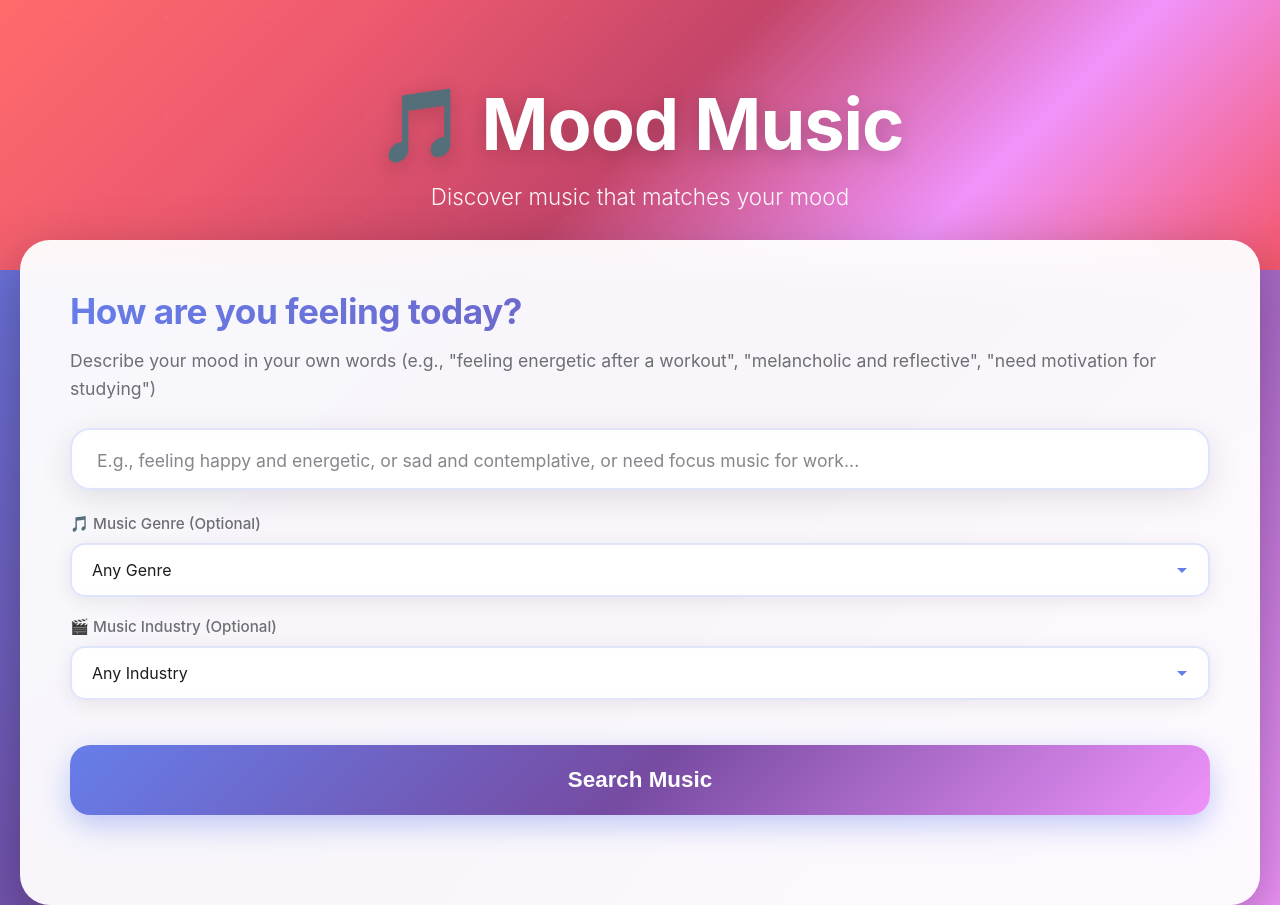
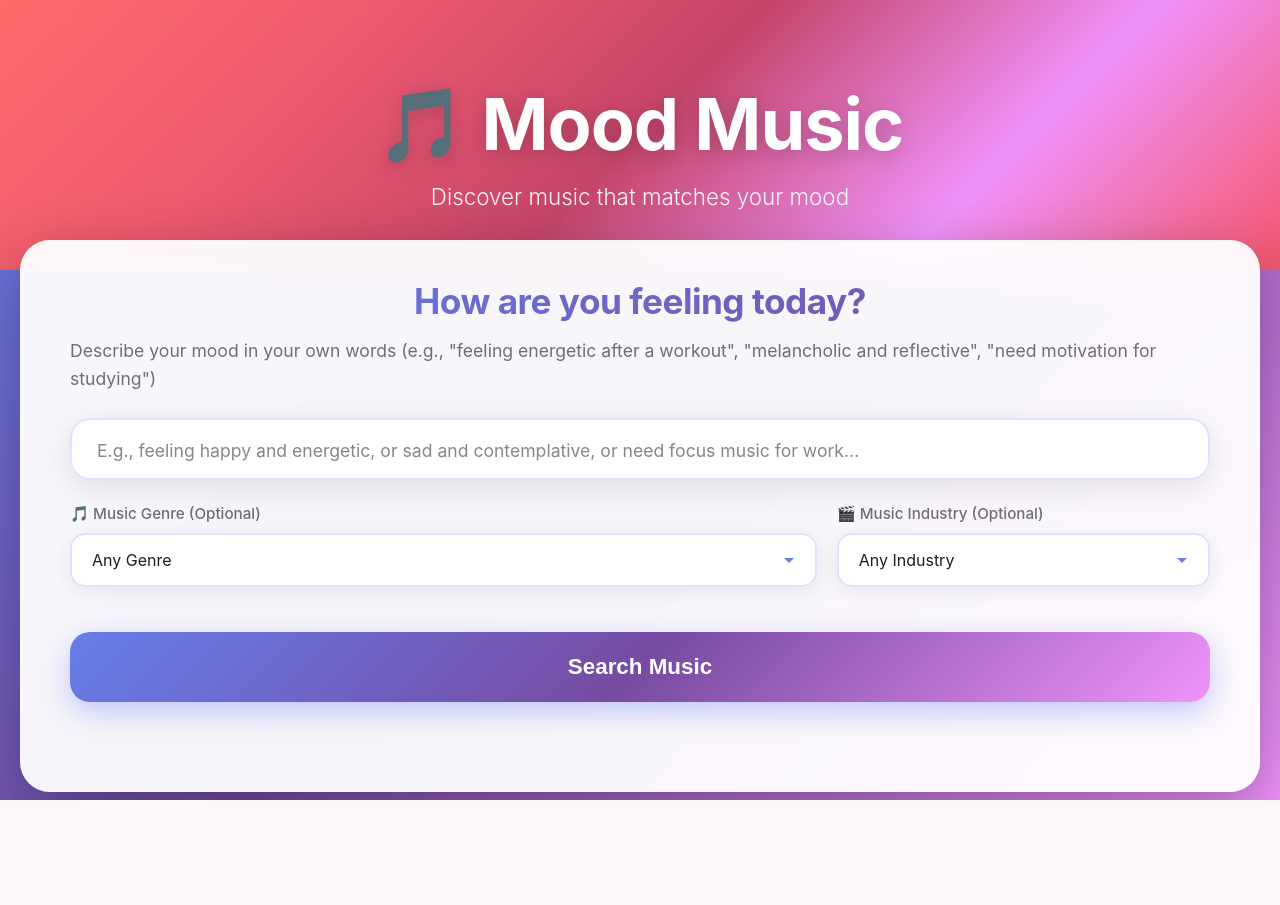
Before and after one commit to soumilsri/MoodBasedMusic, a Flask app: page / in a window 1280 px wide. After the commit the page ends 800 px from the top, so only its background shows below. Run offline with Flask 3, Linux system fonts and the light colour scheme; some libraries are stand-ins or nearby versions.

Commit message:
UI improvements: center align heading, place genre/industry selectors side by side, adjust positioning

```diff
--- a/templates/index.html
+++ b/templates/index.html
@@ -77,7 +77,7 @@
             backdrop-filter: blur(20px);
             margin: -30px 20px 0;
             border-radius: 30px;
-            padding: 50px;
+            padding: 40px 50px 50px;
             box-shadow: 0 20px 60px rgba(0,0,0,0.3);
             position: relative;
             z-index: 10;
@@ -95,8 +95,10 @@
             -webkit-background-clip: text;
             -webkit-text-fill-color: transparent;
             background-clip: text;
+            margin-top: 0;
             margin-bottom: 15px;
             letter-spacing: -0.5px;
+            text-align: center;
         }
 
         .mood-selection p {
@@ -138,10 +140,18 @@
             color: #86868b;
         }
 
+        /* Selectors Container - Side by Side */
+        .selectors-container {
+            display: flex;
+            gap: 20px;
+            margin-top: 20px;
+            margin-bottom: 20px;
+        }
+
         /* Genre Selector */
         .genre-selector {
-            margin-top: 20px;
-            margin-bottom: 20px;
+            flex: 2;
+            min-width: 0;
         }
 
         .genre-selector label {
@@ -186,8 +196,8 @@
 
         /* Industry Selector (Bollywood/Hollywood) */
         .industry-selector {
-            margin-top: 20px;
-            margin-bottom: 20px;
+            flex: 1;
+            min-width: 0;
         }
 
         .industry-selector label {
@@ -228,6 +238,19 @@
 
         .industry-dropdown:hover {
             border-color: rgba(102, 126, 234, 0.4);
+        }
+
+        /* Responsive: Stack on mobile */
+        @media (max-width: 768px) {
+            .selectors-container {
+                flex-direction: column;
+                gap: 20px;
+            }
+
+            .genre-selector,
+            .industry-selector {
+                flex: 1;
+            }
         }
 
         /* Vibrant Search Button */
@@ -661,6 +684,7 @@
                     placeholder="E.g., feeling happy and energetic, or sad and contemplative, or need focus music for work..."
                     rows="1"></textarea>
 
+                <div class="selectors-container">
                     <div class="genre-selector">
                         <label for="genreSelect">🎵 Music Genre (Optional)</label>
                         <select id="genreSelect" class="genre-dropdown">
@@ -702,6 +726,7 @@
                             <option value="bollywood">Bollywood</option>
                             <option value="hollywood">Hollywood</option>
                         </select>
+                    </div>
                 </div>
 
                 <button class="search-btn" id="searchBtn">Search Music</button>
```
Lines whose indentation alone changed are shown as unchanged.
